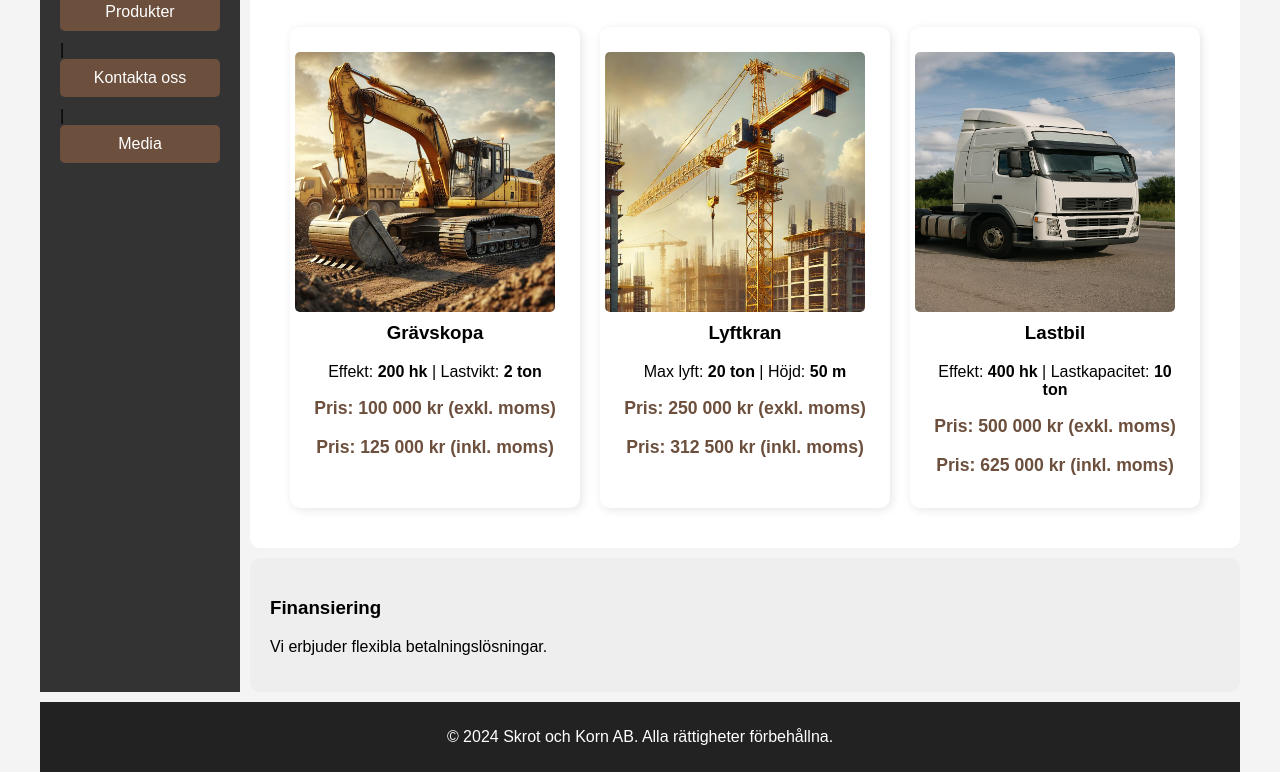
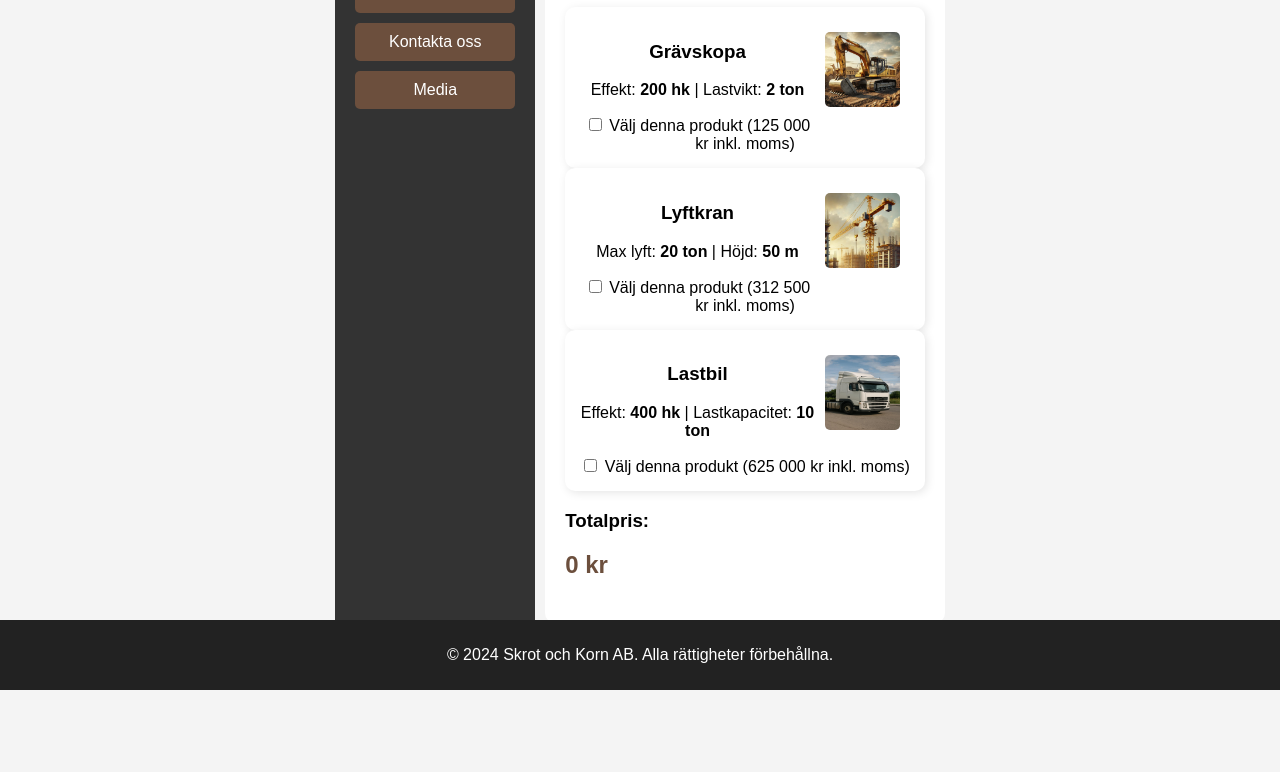
Before and after one commit to Pontus00/SkrotochKornAB, a plain HTML site: page product.html in a window 1280 px wide. Shown: the part 180-952 px from the top of the page. After the commit the page ends 870 px from the top, so only its background shows below. Drawn offline with Linux system fonts and the light colour scheme.

Commit message:
fixed check box for totalprice and menu is now javascript

```diff
--- a/contact.html
+++ b/contact.html
@@ -8,6 +8,7 @@
 </head>
 <body>
 
+
 <div class="container">
     <header>
         <h1>Skrot och Korn AB</h1>
@@ -17,12 +18,7 @@
         </div>
     </header>
 
-    <nav>
-        <a href="index.html">Startsida</a> |
-        <a href="product.html">Produkter</a> |
-        <a href="contact.html">Kontakta oss</a> |
-        <a href="media.html">Media</a>
-    </nav>
+    <nav id="main-menu"></nav>
 
     <main>
         <h1>Kontakta oss</h1>
@@ -93,6 +89,7 @@
     <footer>
         <p>© 2024 Skrot och Korn AB. Alla rättigheter förbehållna.</p>
     </footer>
+    <script src="scripts/meny.js"></script>
 </div>
 
 </body>
--- a/css/styles.css
+++ b/css/styles.css
@@ -95,20 +95,6 @@ main img {
     margin: 10px;
     border-radius: 5px;
 }
-
-/* === ASIDE === */
-aside {
-    grid-area: aside;
-    background: #eee;
-    padding: 20px;
-    border-radius: 10px;
-}
-
-aside img {
-    width: 100%;
-    border-radius: 5px;
-}
-
 /* === FOOTER === */
 footer {
     grid-area: footer;
@@ -116,7 +102,23 @@ footer {
     color: white;
     text-align: center;
     padding: 10px;
+
 }
+
+/* === ASIDE ===
+aside {
+    grid-area: aside;
+    background: #eee;
+    padding: 20px;
+    border-radius: 10px;
+}*/
+
+aside img {
+    width: 100%;
+    border-radius: 5px;
+}
+
+
 
 /* === PRODUKTSIDA (GRID ISTÄLLET FÖR TABELL) === */
 .product-grid {
@@ -213,9 +215,12 @@ button {
 }
 
 .product img {
-    max-width: 100%;
+    width: 100%;
+    max-width: 75px; /* Begränsar bredden */
     height: auto;
     border-radius: 5px;
+    object-fit: cover;
+    margin-bottom: 10px;
 }
 
 /* === PRISFÄRG & TEXT === */
@@ -224,3 +229,9 @@ button {
     color: #6c4f3d;
     font-weight: bold;
 }
+#totalpris {
+    font-size: 1.5em;
+    color: #6c4f3d;
+    font-weight: bold;
+    margin-top: 15px;
+}
--- a/product.html
+++ b/product.html
@@ -8,6 +8,7 @@
 </head>
 <body>
 
+
 <div class="container">
     <header>
         <h1>Skrot och Korn AB</h1>
@@ -17,52 +18,57 @@
         </div>
     </header>
 
-    <nav>
-        <a href="index.html">Startsida</a> |
-        <a href="product.html">Produkter</a> |
-        <a href="contact.html">Kontakta oss</a> |
-        <a href="media.html">Media</a>
-    </nav>
+    <nav id="main-menu"></nav>
 
     <main>
         <h1>Våra produkter</h1>
 
-        <div class="product-grid">
         <div class="product">
             <img src="images/excavator.jpg" alt="Grävskopa">
             <h3>Grävskopa</h3>
             <p>Effekt: <strong>200 hk</strong> | Lastvikt: <strong>2 ton</strong></p>
-                <p class="price">Pris: <strong>100 000 kr</strong> (exkl. moms)</p>
-                <p class="price">Pris: <strong>125 000 kr</strong> (inkl. moms)</p>
+            <label>
+                <input type="checkbox" class="produkt-check" data-pris="125000">
+                Välj denna produkt (125 000 kr inkl. moms)
+            </label>
         </div>
 
         <div class="product">
             <img src="images/tower_crane.jpg" alt="Lyftkran">
             <h3>Lyftkran</h3>
             <p>Max lyft: <strong>20 ton</strong> | Höjd: <strong>50 m</strong></p>
-                <p class="price">Pris: <strong>250 000 kr</strong> (exkl. moms)</p>
-                <p class="price">Pris: <strong>312 500 kr</strong> (inkl. moms)</p>
+            <label>
+                <input type="checkbox" class="produkt-check" data-pris="312500">
+                Välj denna produkt (312 500 kr inkl. moms)
+            </label>
         </div>
 
             <div class="product">
                 <img src="images/semi_truck_resized.jpg" alt="Lastbil">
                 <h3>Lastbil</h3>
                 <p>Effekt: <strong>400 hk</strong> | Lastkapacitet: <strong>10 ton</strong></p>
-                <p class="price">Pris: <strong>500 000 kr</strong> (exkl. moms)</p>
-                <p class="price">Pris: <strong>625 000 kr</strong> (inkl. moms)</p>
+                <label>
+                    <input type="checkbox" class="produkt-check" data-pris="625000">
+                    Välj denna produkt (625 000 kr inkl. moms)
+                </label>
             </div>
-        </div>
+            <h3>Totalpris:</h3>
+<p id="totalpris">0 kr</p>
+
+
     </main>
 
-    <aside>
-        <h3>Finansiering</h3>
-        <p>Vi erbjuder flexibla betalningslösningar.</p>
-    </aside>
 
+
+
+</div>
 <footer>
     <p>© 2024 Skrot och Korn AB. Alla rättigheter förbehållna.</p>
 </footer>
 </div>
 
+<script src="scripts/meny.js"></script>
+<script src="scripts/priskalkylator.js"></script>
+
 </body>
 </html>
--- /dev/null
+++ b/scripts/meny.js
@@ -0,0 +1,10 @@
+document.addEventListener("DOMContentLoaded", () => {
+    const nav = document.getElementById("main-menu");
+
+    nav.innerHTML = `
+        <a href="index.html">Startsida</a>
+        <a href="product.html">Produkter</a>
+        <a href="contact.html">Kontakta oss</a>
+        <a href="media.html">Media</a>
+    `;
+});
--- /dev/null
+++ b/scripts/priskalkylator.js
@@ -0,0 +1,20 @@
+document.addEventListener("DOMContentLoaded", () => {
+    const checkboxes = document.querySelectorAll(".produkt-check");
+    const totalDisplay = document.getElementById("totalpris");
+
+    function uppdateraPris() {
+        let total = 0;
+        checkboxes.forEach(checkbox => {
+            if (checkbox.checked) {
+                total += parseInt(checkbox.dataset.pris);
+            }
+        });
+        totalDisplay.textContent = total.toLocaleString("sv-SE") + " kr";
+    }
+
+    checkboxes.forEach(checkbox => {
+        checkbox.addEventListener("change", uppdateraPris);
+    });
+
+    uppdateraPris();
+});
```
Also changed, not shown: index.html (+3 -6 lines), media.html (+3 -7 lines). Lines whose indentation alone changed are shown as unchanged.
